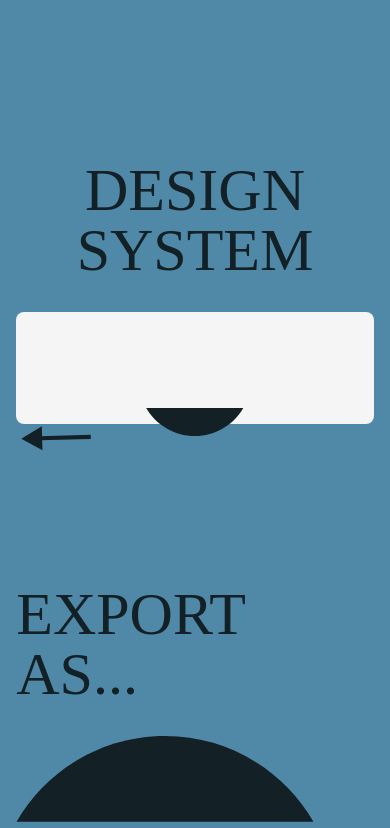
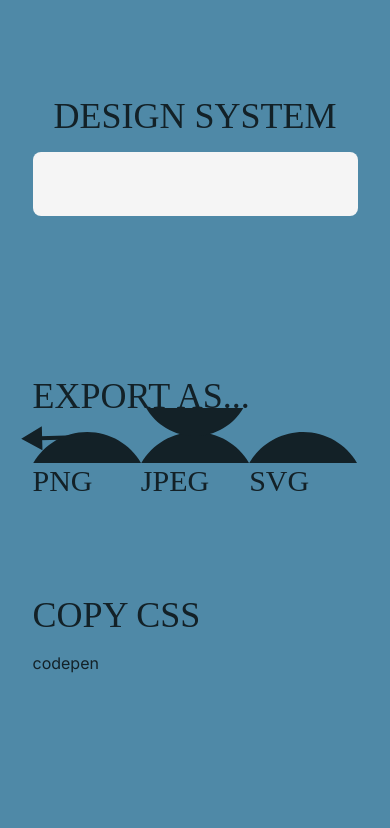
Before and after one commit to wrryu09/TYPOLAB, a Next.js app in the folder typolab/: page /box/designSys in a window 390 px wide. Shown: the top 828 px of the page. Built offline with nearby package versions, Linux system fonts and the light colour scheme; a web font is replaced by a local one.

Commit message:
💄 designSys page mobile view

```diff
--- a/typolab/src/app/box/designSys/page.tsx
+++ b/typolab/src/app/box/designSys/page.tsx
@@ -7,11 +7,9 @@ import SizedBox from "@/components/SizedBox";
 import { FontSet } from "@/types/types";
 import { toPng, toJpeg, toSvg } from "html-to-image";
 
-type Props = {};
-
-const DesignSys = (props: Props) => {
+const DesignSys = () => {
   const designSysRef = useRef<HTMLDivElement>(null);
-  const subTitleStyle = "font-Bayon text-6xl pb-8";
+  const subTitleStyle = "mobile:text-4xl mobile:pb-4 font-Bayon text-6xl pb-8";
   const [boxContent, setBoxContent] = useState<FontSet[]>([]);
   useEffect(() => {
     const boxItems = localStorage.getItem("box");
@@ -65,18 +63,17 @@ const DesignSys = (props: Props) => {
     <div className="bg-blueblue h-full text-darkGreen flex flex-col items-center">
       <BackArrow />
       <HatIco width={"25%"} className="rotate-180 self-center top-0 absolute" />
-      <SizedBox height={10} />
-      <div className="w-11/12">
-        <div className="w-full flex flex-col text-center items-center justify-center">
+      <div className="mobile:mt-[6rem] w-10/12 mt-[10rem]">
+        <div className="w-full flex flex-col text-center items-center justify-center mb-[10rem]">
           <h1 className={subTitleStyle}>DESIGN SYSTEM</h1>
           {/* white box */}
           <div ref={designSysRef} className="w-full h-max">
-            <div className="w-full flex flex-col bg-white px-8 py-14 rounded-lg">
+            <div className="mobile:px-4 mobile:py-8 w-full flex flex-col bg-white px-8 py-14 rounded-lg">
               {boxContent.map((font: FontSet, idx) => {
                 return (
                   <div
                     key={font.family + font.size + font.weight + "designSys"}
-                    className="w-full relative flex text-darkGreen gap-10"
+                    className="mobile:gap-6 w-full relative flex text-darkGreen gap-10"
                   >
                     <link
                       rel="stylesheet"
@@ -95,27 +92,30 @@ font-weight: ${font.weight};
                     </div>
 
                     {/* fonts */}
-                    <div className="w-full flex-col justify-start items-start gap-2 inline-flex">
-                      <div className="justify-start items-start gap-3 inline-flex text-sm font-normal">
+                    <div className="text-left w-full flex-col justify-start items-start gap-2 inline-flex">
+                      <div className="justify-start items-start gap-3 inline-flex text-sm font-normal pb-10">
                         {font.weight} {font.size}pt
                       </div>
-                      <div className={`text-4xl ${"fontFamily" + idx}`}>
+                      <div
+                        className={`mobile:text-3xl text-4xl ${
+                          "fontFamily" + idx
+                        }`}
+                      >
                         {font.family}
                       </div>
                     </div>
-                    <SizedBox height={8} />
                   </div>
                 );
               })}
             </div>
           </div>
         </div>
-        <SizedBox height={10} />
+
         {/* export as */}
-        <div>
+        <div className="mobile:mb-[6rem] mb-[10rem]">
           <h1 className={subTitleStyle}>EXPORT AS...</h1>
           {/* main btn */}
-          <div className="flex text-left justify-center w-10/12 mobile:flex-col text-darkGreen font-Bayon">
+          <div className="mobile:w-full flex text-left justify-center w-10/12 text-darkGreen font-Bayon">
             {/* PNG */}
             <div
               className="flex flex-col hover:text-yellow"
@@ -124,7 +124,7 @@ font-weight: ${font.weight};
               }}
             >
               <HatIco width={"100%"} />
-              <p className="text-5xl">PNG</p>
+              <p className="mobile:text-3xl text-5xl">PNG</p>
             </div>
 
             {/* JPEG */}
@@ -135,7 +135,7 @@ font-weight: ${font.weight};
               }}
             >
               <HatIco width={"100%"} />
-              <p className="text-5xl">JPEG</p>
+              <p className="mobile:text-3xl text-5xl">JPEG</p>
             </div>
 
             {/* svg */}
@@ -146,20 +146,18 @@ font-weight: ${font.weight};
               }}
             >
               <HatIco width={"100%"} />
-              <p className="text-5xl">SVG</p>
+              <p className="mobile:text-3xl text-5xl">SVG</p>
             </div>
           </div>
           {/* ~main btn */}
         </div>
-        <SizedBox height={10} />
 
         {/* copy css */}
-        <div>
+        <div className="mb-[10rem]">
           <h1 className={subTitleStyle}>COPY CSS</h1>
           <div>codepen</div>
         </div>
 
-        <SizedBox height={20} />
         <LogoHatIco className="w-full" />
       </div>
     </div>
```
